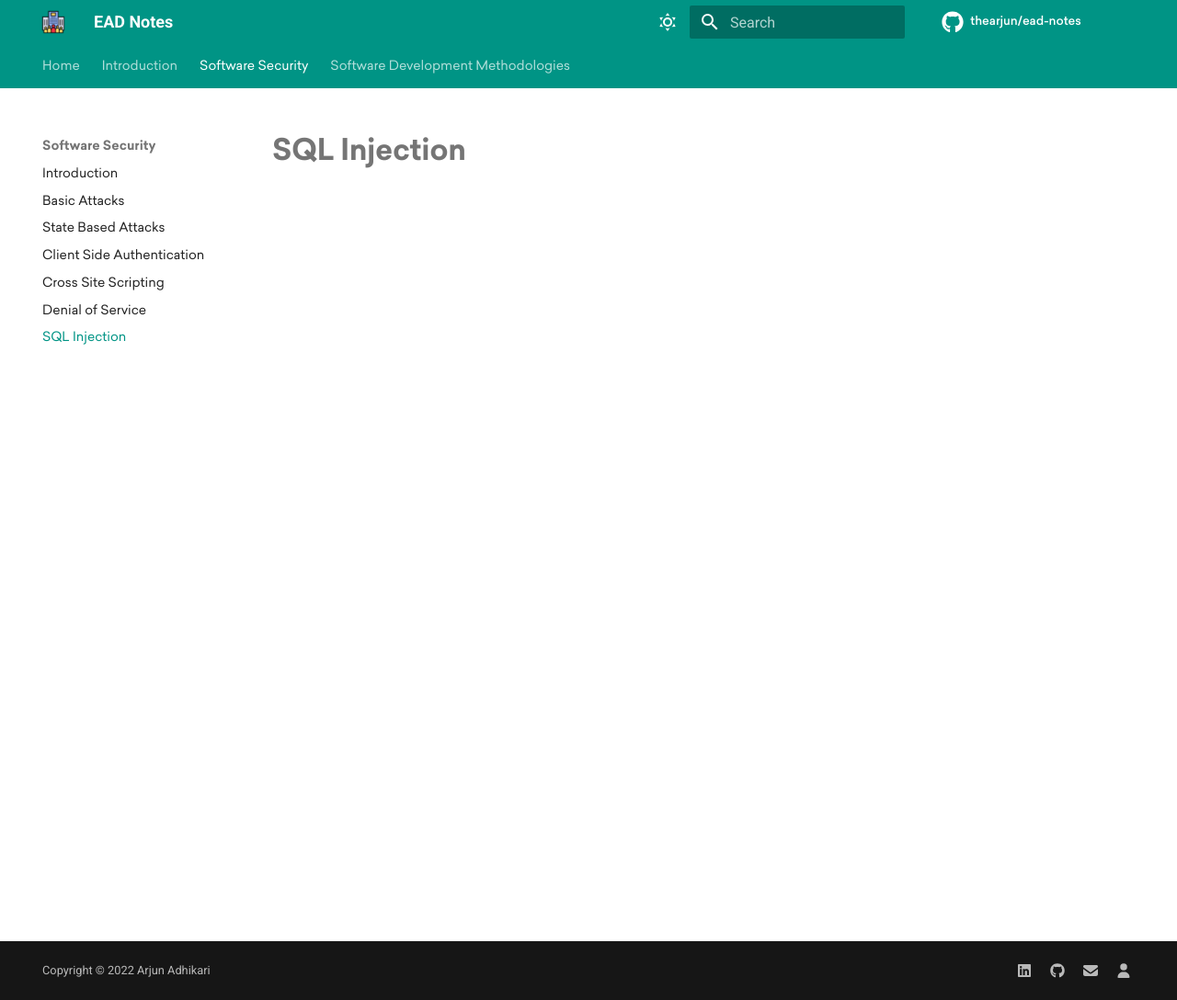
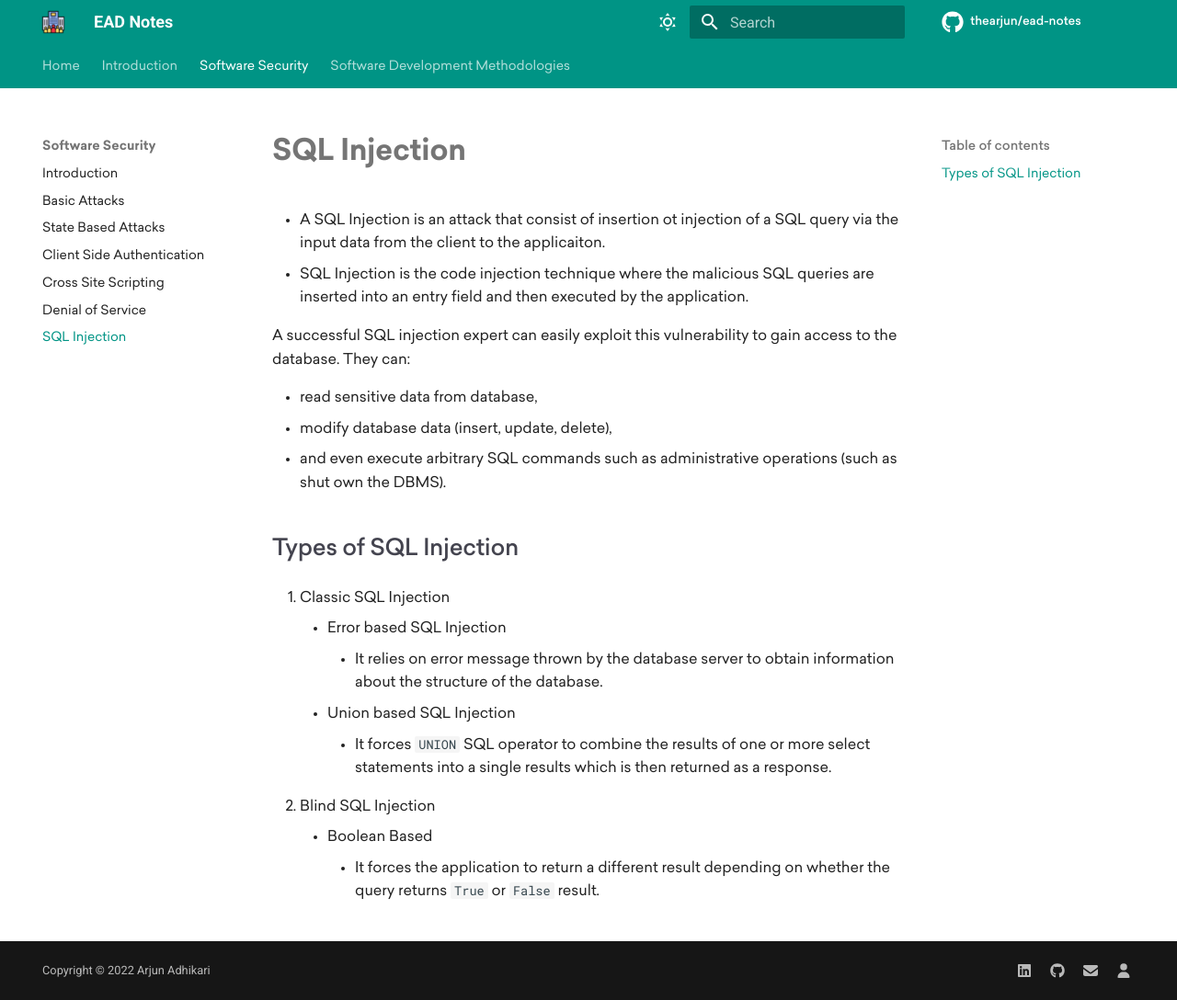
Before and after one commit to theArjun/ead-notes, an MkDocs documentation site: the page built from notes/software-security/sql-injection.md, in a window 1280 px wide and 1088 px high. Shown: the whole window at 92% size. Built offline with MkDocs 1.6.1 and Material for MkDocs 9.7.7, drawn with Linux system fonts in a browser that asks for light colours; comment, search, counter and statistics services are not loaded.

Commit message:
Add SQL Injection

```diff
--- a/notes/software-security/sql-injection.md
+++ b/notes/software-security/sql-injection.md
@@ -2,3 +2,24 @@
 title: SQL Injection
 description: Brief introduction to SQL injection
 ---
+
+- A SQL Injection is an attack that consist of insertion ot injection of a SQL query via the input data from the client to the applicaiton.
+- SQL Injection is the code injection technique where the malicious SQL queries are inserted into an entry field and then executed by the application.
+
+A successful SQL injection expert can easily exploit this vulnerability to gain access to the database. They can:
+
+- read sensitive data from database,
+- modify database data (insert, update, delete),
+- and even execute arbitrary SQL commands such as administrative operations (such as shut own the DBMS).
+
+
+## Types of SQL Injection
+1. Classic SQL Injection
+      - Error based SQL Injection
+          - It relies on error message thrown by the database server to obtain information about the structure of the database.
+    - Union based SQL Injection
+          - It forces `UNION` SQL operator to combine the results of one or more select statements into a single results which is then returned as a response.
+
+2. Blind SQL Injection
+      - Boolean Based
+          - It forces the application to return a different result depending on whether the query returns `True` or `False` result.
```
